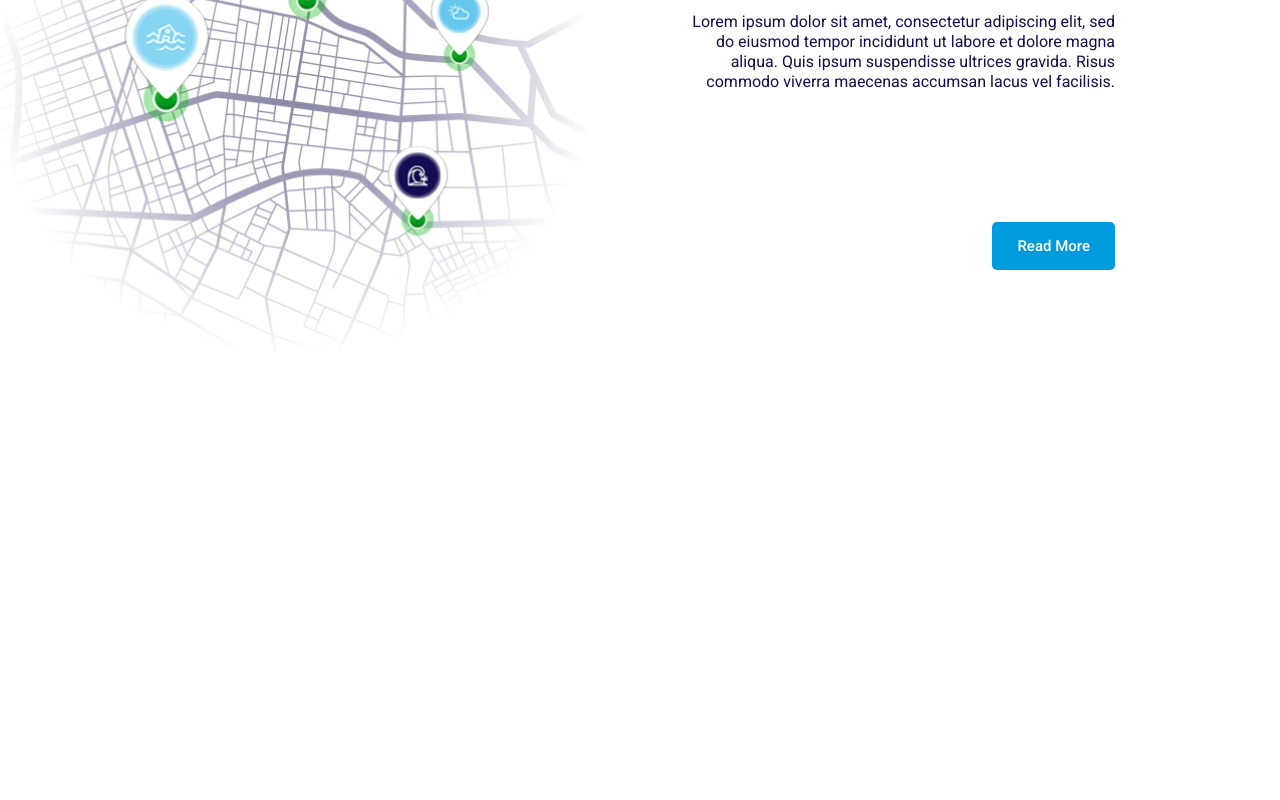
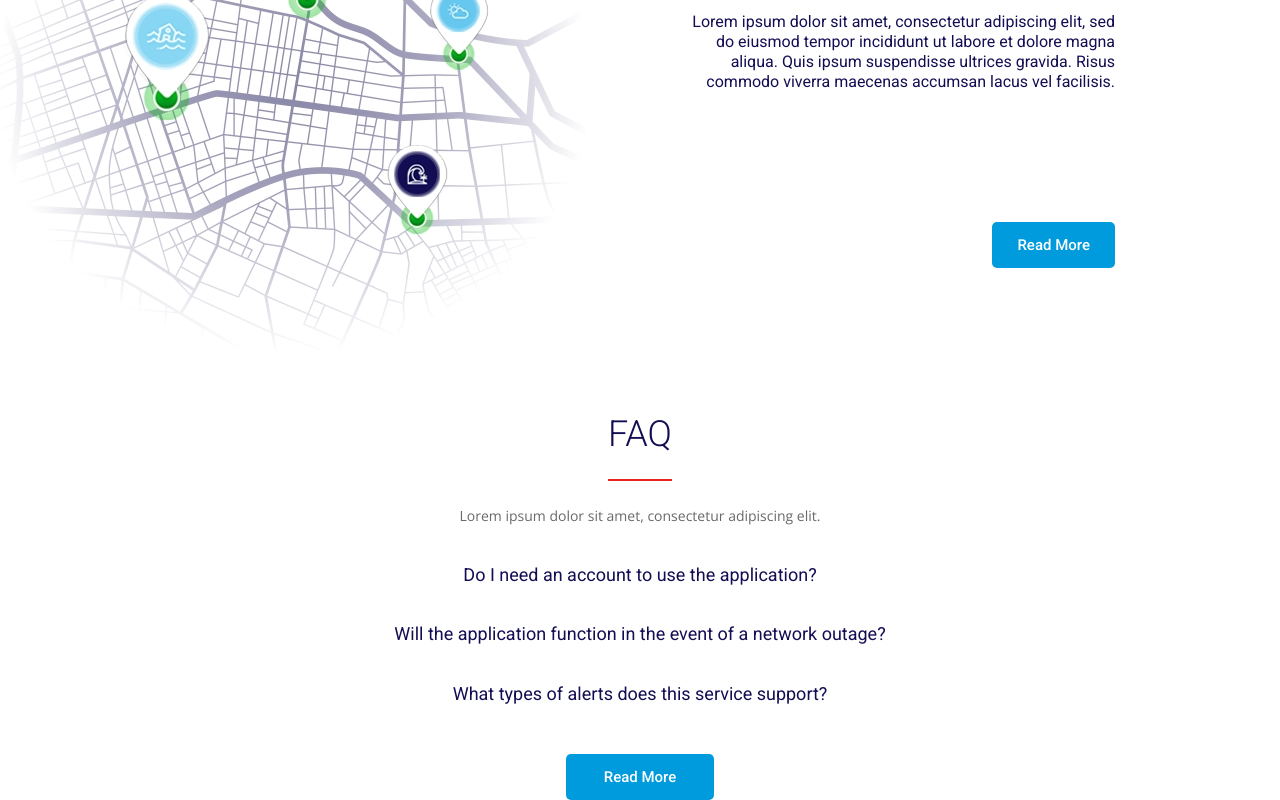
Before and after one commit to Mher-777/OurEmergencyPlans, a website: page app/index.html in a window 1280 px wide. Shown: the part 1423-2223 px from the top of the page. Before the commit the page ends 1778 px from the top, so only its background shows below. Drawn offline with nearby package versions, Linux system fonts and the light colour scheme; some packages are replaced by stand-ins of ours; a script that the page names is missing.

Commit message:
added seqtion faq

```diff
--- a/app/index.html
+++ b/app/index.html
@@ -182,8 +182,41 @@
                             aliqua. Quis ipsum suspendisse ultrices gravida. Risus commodo viverra maecenas accumsan
                             lacus vel facilisis.
                         </div>
-                        <a href="#" class="map-content__btn">Read More</a>
+                        <a href="#" class="map-content__btn button">Read More</a>
                     </div>
+                </div>
+            </div>
+        </div>
+    </section>
+    <section class="faq">
+        <div class="container">
+            <div class="top-section">
+                <h3 class="faq__title section-title">FAQ</h3>
+                <div class="faq__description section-description">Lorem ipsum dolor sit amet, consectetur adipiscing
+                    elit.</div>
+            </div>
+            <div class="faq__box">
+                <ul class="faq__box-list">
+                    <li class="faq__box-item">
+                        <a href="#" class="faq__box-link">
+                            Do I need an account to use the application?
+                        </a>
+                    </li>
+                    <li class="faq__box-item">
+                        <a href="#" class="faq__box-link">
+                            Will the application function in the event of a network outage?
+
+                        </a>
+                    </li>
+                    <li class="faq__box-item">
+                        <a href="#" class="faq__box-link">
+                            What types of alerts does this service support?
+
+                        </a>
+                    </li>
+                </ul>
+                <div class="faq__box-btn">
+                    <a href="#" class="faq__box-btn-link button">Read More</a>
                 </div>
             </div>
         </div>
--- a/app/scss/_global.scss
+++ b/app/scss/_global.scss
@@ -87,8 +87,24 @@ body {
   font-size: 14px;
   line-height: 20px;
 }
-.wrapper{
+.wrapper {
   max-width: 1420px;
   padding: 0 10px;
   margin: 0 auto;
 }
+.button {
+  padding: 12px 24px;
+  background-color: #009bdd;
+  border-radius: 5px;
+  color: #fff;
+  font-size: 15px;
+  font-weight: 500;
+  line-height: 20px;
+  border: 1px solid transparent;
+  transition: 0.3s all;
+  &:hover {
+    background-color: transparent;
+    border: 1px solid #009bdd;
+    color: #009bdd;
+  }
+}
--- a/app/scss/style.scss
+++ b/app/scss/style.scss
@@ -190,20 +190,28 @@
     margin-left: auto;
     margin-bottom: 130px;
   }
-  &__btn {
-    padding: 13px 24px;
-    background-color: #009bdd;
-    border-radius: 5px;
-    color: #fff;
-    font-size: 15px;
-    font-weight: 500;
-    line-height: 20px;
-    border: 1px solid transparent;
-    transition: .3s all;
-    &:hover{
-        background-color: transparent;
-        border: 1px solid #009bdd;
-        color: #009bdd;
+}
+.faq__box {
+  &-item {
+    margin-top: 40px;
+    display: block;
+    text-align: center;
+  }
+  &-link {
+    color: #130e53;
+    font-size: 18px;
+    font-weight: 400;
+    line-height: 18px;
+    transition: 0.3s all;
+    &:hover {
+      font-weight: 700;
+    }
+  }
+  &-btn {
+    text-align: center;
+    &-link {
+      padding: 12px 37px;
+      margin-top: 50px;
     }
   }
 }
```
Also changed, not shown: app/css/style.min.css.
